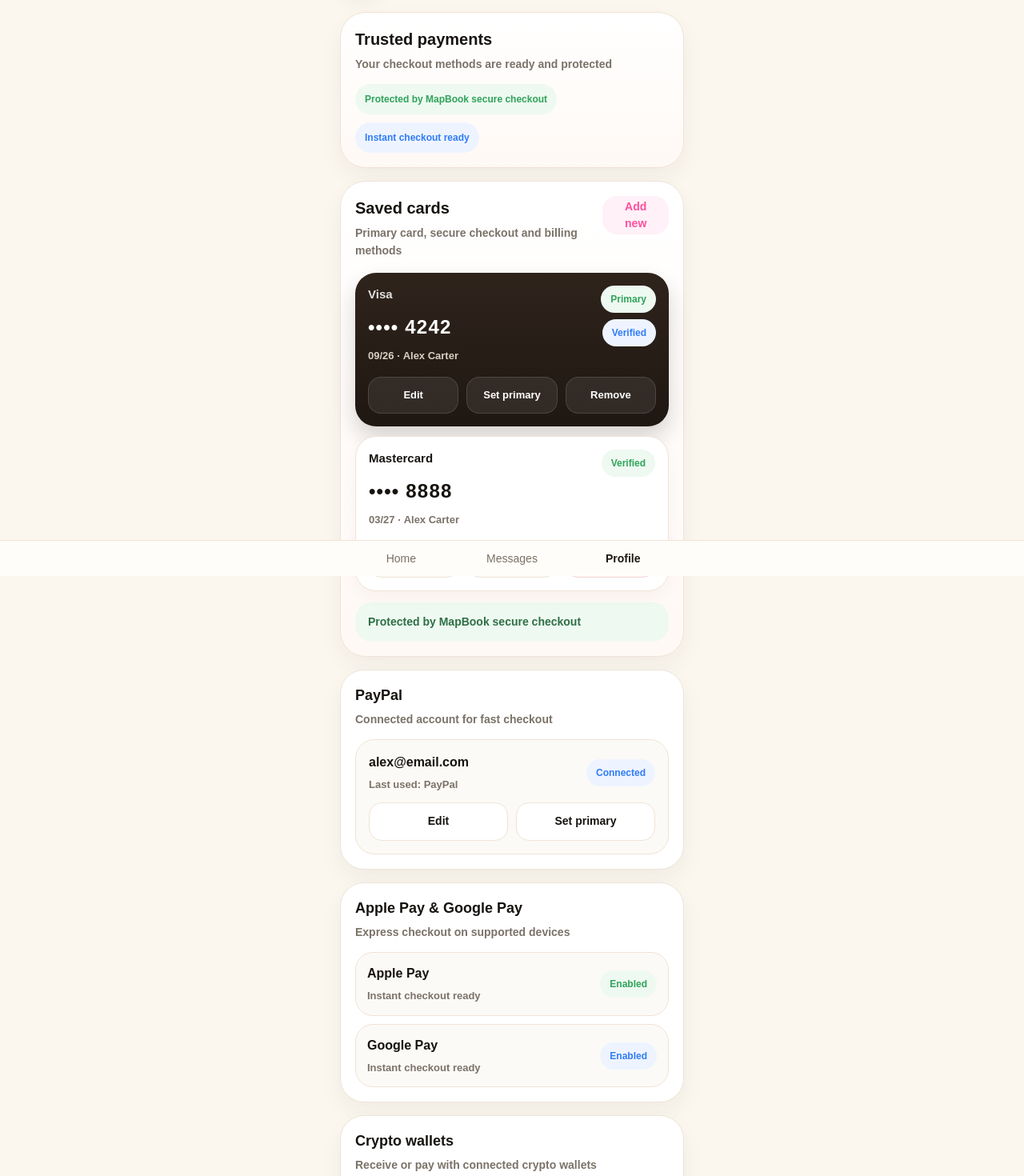
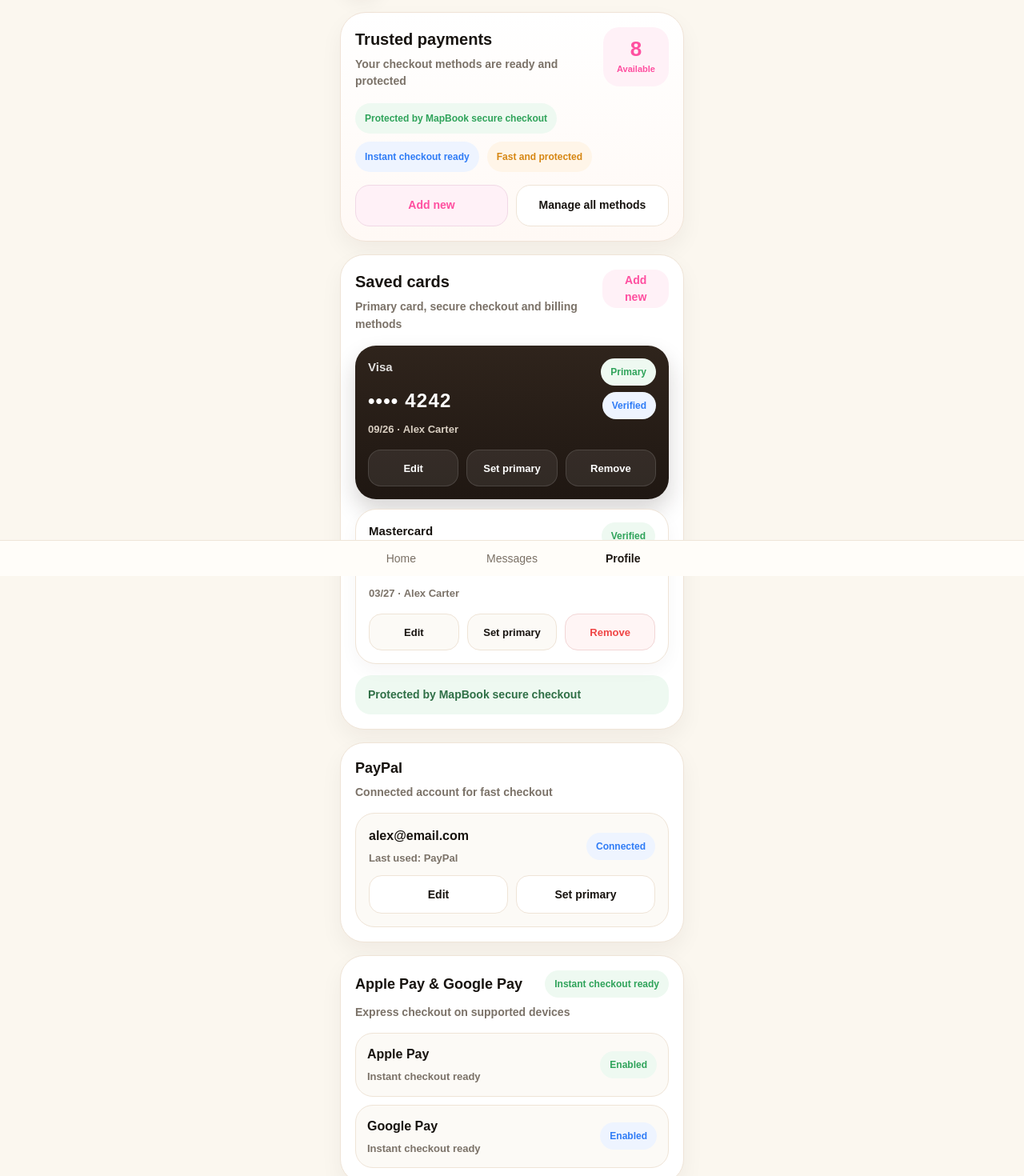
Before and after one commit to bellasalon4u-source/mapbookapp, a Next.js app: page /profile/payments in a window 1280 px wide. Shown: the part 80-1550 px from the top of the page at 80% size. Built offline with nearby package versions, Linux system fonts and the light colour scheme.

Commit message:
git add app/profile/payments/page.tsx git commit -m "polish payments page marketplace style"

```diff
--- a/app/profile/payments/page.tsx
+++ b/app/profile/payments/page.tsx
@@ -43,6 +43,12 @@ const paymentTexts = {
     bankAvailable: 'Business and manual transfer available',
     trusted: 'Trusted payments',
     trustedSub: 'Your checkout methods are ready and protected',
+    paymentOverview: 'Payment overview',
+    checkoutReady: 'Checkout ready',
+    walletReady: 'Wallet ready',
+    fastProtected: 'Fast and protected',
+    sectionActions: 'Quick actions',
+    manageAll: 'Manage all methods',
   },
   ES: {
     title: 'Métodos de pago',
@@ -76,6 +82,12 @@ const paymentTexts = {
     bankAvailable: 'Transferencia manual y pagos para empresas disponibles',
     trusted: 'Pagos seguros',
     trustedSub: 'Tus métodos de pago están listos y protegidos',
+    paymentOverview: 'Resumen de pagos',
+    checkoutReady: 'Checkout listo',
+    walletReady: 'Billetera lista',
+    fastProtected: 'Rápido y protegido',
+    sectionActions: 'Acciones rápidas',
+    manageAll: 'Gestionar todos los métodos',
   },
   RU: {
     title: 'Способы оплаты',
@@ -109,6 +121,12 @@ const paymentTexts = {
     bankAvailable: 'Доступны business и manual transfer',
     trusted: 'Надёжные платежи',
     trustedSub: 'Ваши способы оплаты готовы и защищены',
+    paymentOverview: 'Обзор платежей',
+    checkoutReady: 'Checkout готов',
+    walletReady: 'Кошелёк готов',
+    fastProtected: 'Быстро и защищённо',
+    sectionActions: 'Быстрые действия',
+    manageAll: 'Управлять всеми способами',
   },
   CZ: {
     title: 'Platební metody',
@@ -142,6 +160,12 @@ const paymentTexts = {
     bankAvailable: 'Dostupný ruční a firemní převod',
     trusted: 'Důvěryhodné platby',
     trustedSub: 'Vaše platební metody jsou připravené a chráněné',
+    paymentOverview: 'Přehled plateb',
+    checkoutReady: 'Checkout připraven',
+    walletReady: 'Peněženka připravena',
+    fastProtected: 'Rychlé a chráněné',
+    sectionActions: 'Rychlé akce',
+    manageAll: 'Spravovat všechny metody',
   },
   DE: {
     title: 'Zahlungsmethoden',
@@ -175,6 +199,12 @@ const paymentTexts = {
     bankAvailable: 'Manuelle und Business-Überweisung verfügbar',
     trusted: 'Sichere Zahlungen',
     trustedSub: 'Deine Zahlungsmethoden sind bereit und geschützt',
+    paymentOverview: 'Zahlungsübersicht',
+    checkoutReady: 'Checkout bereit',
+    walletReady: 'Wallet bereit',
+    fastProtected: 'Schnell und geschützt',
+    sectionActions: 'Schnellaktionen',
+    manageAll: 'Alle Methoden verwalten',
   },
   PL: {
     title: 'Metody płatności',
@@ -208,6 +238,12 @@ const paymentTexts = {
     bankAvailable: 'Dostępny przelew ręczny i firmowy',
     trusted: 'Bezpieczne płatności',
     trustedSub: 'Twoje metody płatności są gotowe i chronione',
+    paymentOverview: 'Przegląd płatności',
+    checkoutReady: 'Checkout gotowy',
+    walletReady: 'Portfel gotowy',
+    fastProtected: 'Szybko i bezpiecznie',
+    sectionActions: 'Szybkie akcje',
+    manageAll: 'Zarządzaj wszystkimi metodami',
   },
 } as const;
 
@@ -217,6 +253,16 @@ function badgeStyle(kind: 'green' | 'blue' | 'pink' | 'orange' | 'neutral') {
   if (kind === 'pink') return { background: '#fff1f7', color: '#ff4fa0' };
   if (kind === 'orange') return { background: '#fff5e8', color: '#d68612' };
   return { background: '#f4efe8', color: '#6d6258' };
+}
+
+function sectionCardStyle(): React.CSSProperties {
+  return {
+    borderRadius: 30,
+    border: '1px solid #efe4d7',
+    background: '#fff',
+    padding: 18,
+    boxShadow: '0 12px 28px rgba(44, 23, 10, 0.05)',
+  };
 }
 
 export default function PaymentsPage() {
@@ -250,6 +296,14 @@ export default function PaymentsPage() {
     () => paymentTexts[language as keyof typeof paymentTexts] || paymentTexts.EN,
     [language]
   );
+
+  const totalMethods =
+    (payments.savedCards?.length || 0) +
+    (payments.paypalEmail ? 1 : 0) +
+    (payments.applePayEnabled ? 1 : 0) +
+    (payments.googlePayEnabled ? 1 : 0) +
+    (payments.cryptoWallets?.length || 0) +
+    (payments.bankTransferEnabled ? 1 : 0);
 
   return (
     <main
@@ -286,15 +340,7 @@ export default function PaymentsPage() {
           </button>
 
           <div style={{ textAlign: 'center' }}>
-            <div
-              style={{
-                fontSize: 22,
-                fontWeight: 900,
-                color: '#17130f',
-              }}
-            >
-              {text.title}
-            </div>
+            <div style={{ fontSize: 22, fontWeight: 900, color: '#17130f' }}>{text.title}</div>
             <div
               style={{
                 marginTop: 4,
@@ -322,13 +368,14 @@ export default function PaymentsPage() {
         >
           <div
             style={{
-              fontSize: 20,
-              fontWeight: 900,
-              color: '#17130f',
+              display: 'grid',
+              gridTemplateColumns: '1fr auto',
+              gap: 14,
+              alignItems: 'start',
             }}
           >
-            {text.trusted}
-          </div>
+            <div>
+              <div style={{ fontSize: 20, fontWeight: 900, color: '#17130f' }}>{text.trusted}</div>
               <div
                 style={{
                   marginTop: 6,
@@ -340,10 +387,26 @@ export default function PaymentsPage() {
               >
                 {text.trustedSub}
               </div>
+            </div>
 
             <div
               style={{
-              marginTop: 14,
+                minWidth: 82,
+                borderRadius: 20,
+                background: '#fff1f7',
+                color: '#ff4fa0',
+                padding: '14px 12px',
+                textAlign: 'center',
+              }}
+            >
+              <div style={{ fontSize: 26, fontWeight: 900, lineHeight: 1 }}>{totalMethods}</div>
+              <div style={{ marginTop: 4, fontSize: 11, fontWeight: 900 }}>{text.available}</div>
+            </div>
+          </div>
+
+          <div
+            style={{
+              marginTop: 16,
               display: 'flex',
               flexWrap: 'wrap',
               gap: 10,
@@ -371,19 +434,62 @@ export default function PaymentsPage() {
             >
               {text.instantCheckout}
             </span>
-          </div>
+            <span
+              style={{
+                ...badgeStyle('orange'),
+                borderRadius: 999,
+                padding: '10px 12px',
+                fontSize: 12,
+                fontWeight: 900,
+              }}
+            >
+              {text.fastProtected}
+            </span>
           </div>
 
           <div
             style={{
               marginTop: 16,
-            borderRadius: 32,
-            border: '1px solid #f0e3d7',
-            background: 'linear-gradient(180deg, #ffffff 0%, #fff9f5 100%)',
-            padding: 18,
-            boxShadow: '0 12px 28px rgba(44, 23, 10, 0.05)',
+              display: 'grid',
+              gridTemplateColumns: '1fr 1fr',
+              gap: 10,
             }}
           >
+            <button
+              type="button"
+              style={{
+                height: 52,
+                borderRadius: 18,
+                border: '1px solid #f1d9e6',
+                background: '#fff1f7',
+                color: '#ff4fa0',
+                fontSize: 14,
+                fontWeight: 900,
+                cursor: 'pointer',
+              }}
+            >
+              {text.addNew}
+            </button>
+
+            <button
+              type="button"
+              style={{
+                height: 52,
+                borderRadius: 18,
+                border: '1px solid #efe4d7',
+                background: '#fff',
+                color: '#17130f',
+                fontSize: 14,
+                fontWeight: 900,
+                cursor: 'pointer',
+              }}
+            >
+              {text.manageAll}
+            </button>
+          </div>
+        </div>
+
+        <div style={{ marginTop: 16, ...sectionCardStyle() }}>
           <div
             style={{
               display: 'flex',
@@ -393,15 +499,7 @@ export default function PaymentsPage() {
             }}
           >
             <div>
-              <div
-                style={{
-                  fontSize: 20,
-                  fontWeight: 900,
-                  color: '#17130f',
-                }}
-              >
-                {text.cards}
-              </div>
+              <div style={{ fontSize: 20, fontWeight: 900, color: '#17130f' }}>{text.cards}</div>
               <div
                 style={{
                   marginTop: 6,
@@ -609,31 +707,9 @@ export default function PaymentsPage() {
           </div>
         </div>
 
-        <div
-          style={{
-            marginTop: 16,
-            display: 'grid',
-            gap: 16,
-          }}
-        >
-          <div
-            style={{
-              borderRadius: 30,
-              border: '1px solid #efe4d7',
-              background: '#fff',
-              padding: 18,
-              boxShadow: '0 12px 28px rgba(44, 23, 10, 0.05)',
-            }}
-          >
-            <div
-              style={{
-                fontSize: 18,
-                fontWeight: 900,
-                color: '#17130f',
-              }}
-            >
-              {text.paypal}
-            </div>
+        <div style={{ marginTop: 16, display: 'grid', gap: 16 }}>
+          <div style={sectionCardStyle()}>
+            <div style={{ fontSize: 18, fontWeight: 900, color: '#17130f' }}>{text.paypal}</div>
             <div
               style={{
                 marginTop: 6,
@@ -664,13 +740,7 @@ export default function PaymentsPage() {
                 }}
               >
                 <div>
-                  <div
-                    style={{
-                      fontSize: 16,
-                      fontWeight: 900,
-                      color: '#17130f',
-                    }}
-                  >
+                  <div style={{ fontSize: 16, fontWeight: 900, color: '#17130f' }}>
                     {payments.paypalEmail}
                   </div>
                   <div
@@ -742,27 +812,34 @@ export default function PaymentsPage() {
             </div>
           </div>
 
+          <div style={sectionCardStyle()}>
             <div
               style={{
-              borderRadius: 30,
-              border: '1px solid #efe4d7',
-              background: '#fff',
-              padding: 18,
-              boxShadow: '0 12px 28px rgba(44, 23, 10, 0.05)',
+                display: 'flex',
+                justifyContent: 'space-between',
+                gap: 12,
+                alignItems: 'center',
+                marginBottom: 8,
               }}
             >
+              <div style={{ fontSize: 18, fontWeight: 900, color: '#17130f' }}>
+                {text.mobilePayments}
+              </div>
+              <span
+                style={{
+                  ...badgeStyle('green'),
+                  borderRadius: 999,
+                  padding: '8px 12px',
+                  fontSize: 12,
+                  fontWeight: 900,
+                }}
+              >
+                {text.instantCheckout}
+              </span>
+            </div>
+
             <div
               style={{
-                fontSize: 18,
-                fontWeight: 900,
-                color: '#17130f',
-              }}
-            >
-              {text.mobilePayments}
-            </div>
-            <div
-              style={{
-                marginTop: 6,
                 fontSize: 14,
                 lineHeight: 1.55,
                 color: '#7b7268',
@@ -791,13 +868,7 @@ export default function PaymentsPage() {
                   }}
                 >
                   <div>
-                    <div
-                      style={{
-                        fontSize: 16,
-                        fontWeight: 900,
-                        color: '#17130f',
-                      }}
-                    >
+                    <div style={{ fontSize: 16, fontWeight: 900, color: '#17130f' }}>
                       {item.name}
                     </div>
                     <div
@@ -829,24 +900,8 @@ export default function PaymentsPage() {
             </div>
           </div>
 
-          <div
-            style={{
-              borderRadius: 30,
-              border: '1px solid #efe4d7',
-              background: '#fff',
-              padding: 18,
-              boxShadow: '0 12px 28px rgba(44, 23, 10, 0.05)',
-            }}
-          >
-            <div
-              style={{
-                fontSize: 18,
-                fontWeight: 900,
-                color: '#17130f',
-              }}
-            >
-              {text.crypto}
-            </div>
+          <div style={sectionCardStyle()}>
+            <div style={{ fontSize: 18, fontWeight: 900, color: '#17130f' }}>{text.crypto}</div>
             <div
               style={{
                 marginTop: 6,
@@ -879,13 +934,7 @@ export default function PaymentsPage() {
                     }}
                   >
                     <div style={{ minWidth: 0 }}>
-                      <div
-                        style={{
-                          fontSize: 16,
-                          fontWeight: 900,
-                          color: '#17130f',
-                        }}
-                      >
+                      <div style={{ fontSize: 16, fontWeight: 900, color: '#17130f' }}>
                         {wallet.coin} · {wallet.network}
                       </div>
                       <div
@@ -977,15 +1026,7 @@ export default function PaymentsPage() {
             </div>
           </div>
 
-          <div
-            style={{
-              borderRadius: 30,
-              border: '1px solid #efe4d7',
-              background: '#fff',
-              padding: 18,
-              boxShadow: '0 12px 28px rgba(44, 23, 10, 0.05)',
-            }}
-          >
+          <div style={sectionCardStyle()}>
             <div
               style={{
                 display: 'flex',
@@ -995,15 +1036,7 @@ export default function PaymentsPage() {
               }}
             >
               <div>
-                <div
-                  style={{
-                    fontSize: 18,
-                    fontWeight: 900,
-                    color: '#17130f',
-                  }}
-                >
-                  {text.bank}
-                </div>
+                <div style={{ fontSize: 18, fontWeight: 900, color: '#17130f' }}>{text.bank}</div>
                 <div
                   style={{
                     marginTop: 6,
@@ -1040,13 +1073,7 @@ export default function PaymentsPage() {
                 padding: 14,
               }}
             >
-              <div
-                style={{
-                  fontSize: 14,
-                  fontWeight: 900,
-                  color: '#17130f',
-                }}
-              >
+              <div style={{ fontSize: 14, fontWeight: 900, color: '#17130f' }}>
                 {text.bankAvailable}
               </div>
               <div
```
Lines whose indentation alone changed are shown as unchanged.
